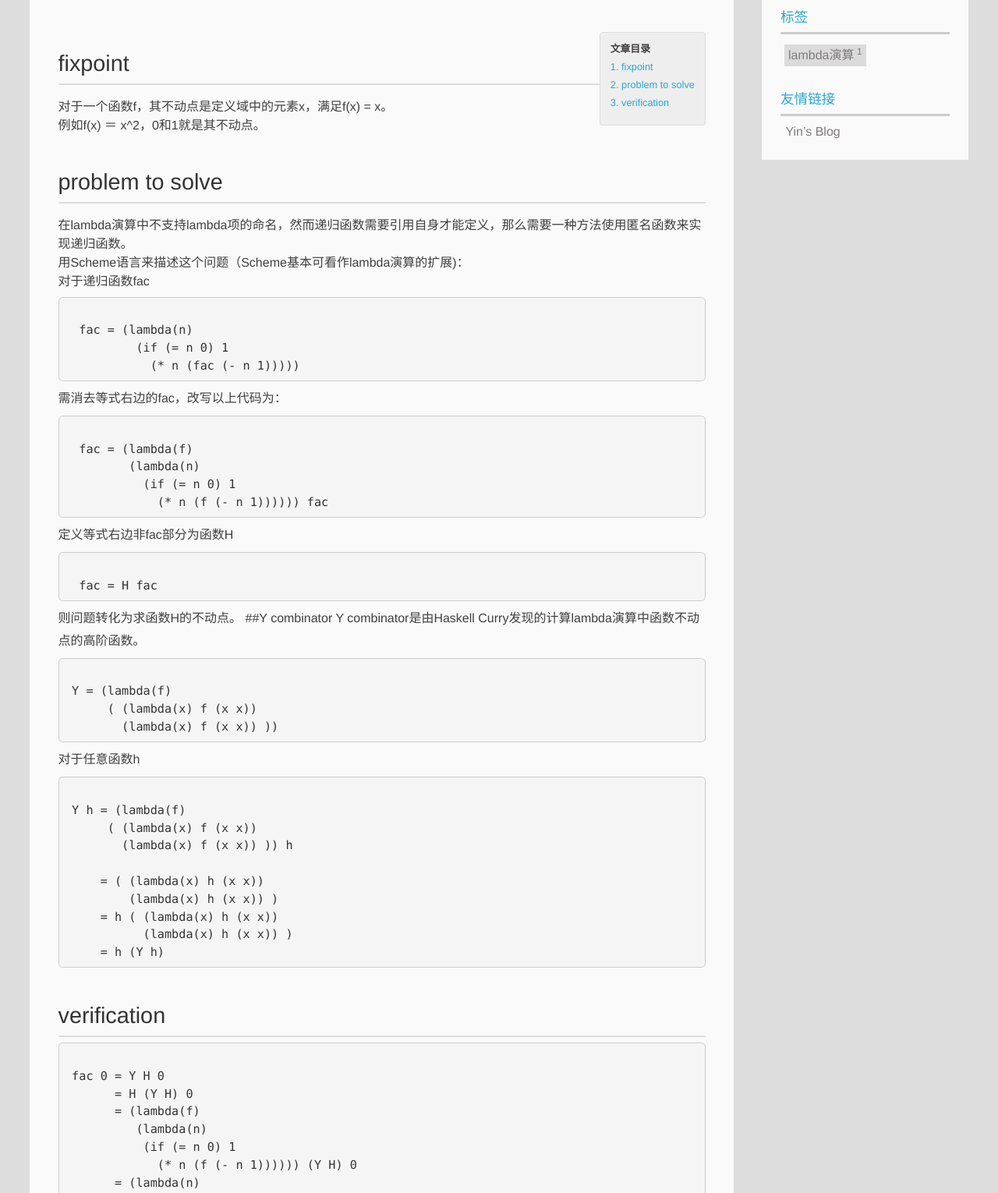
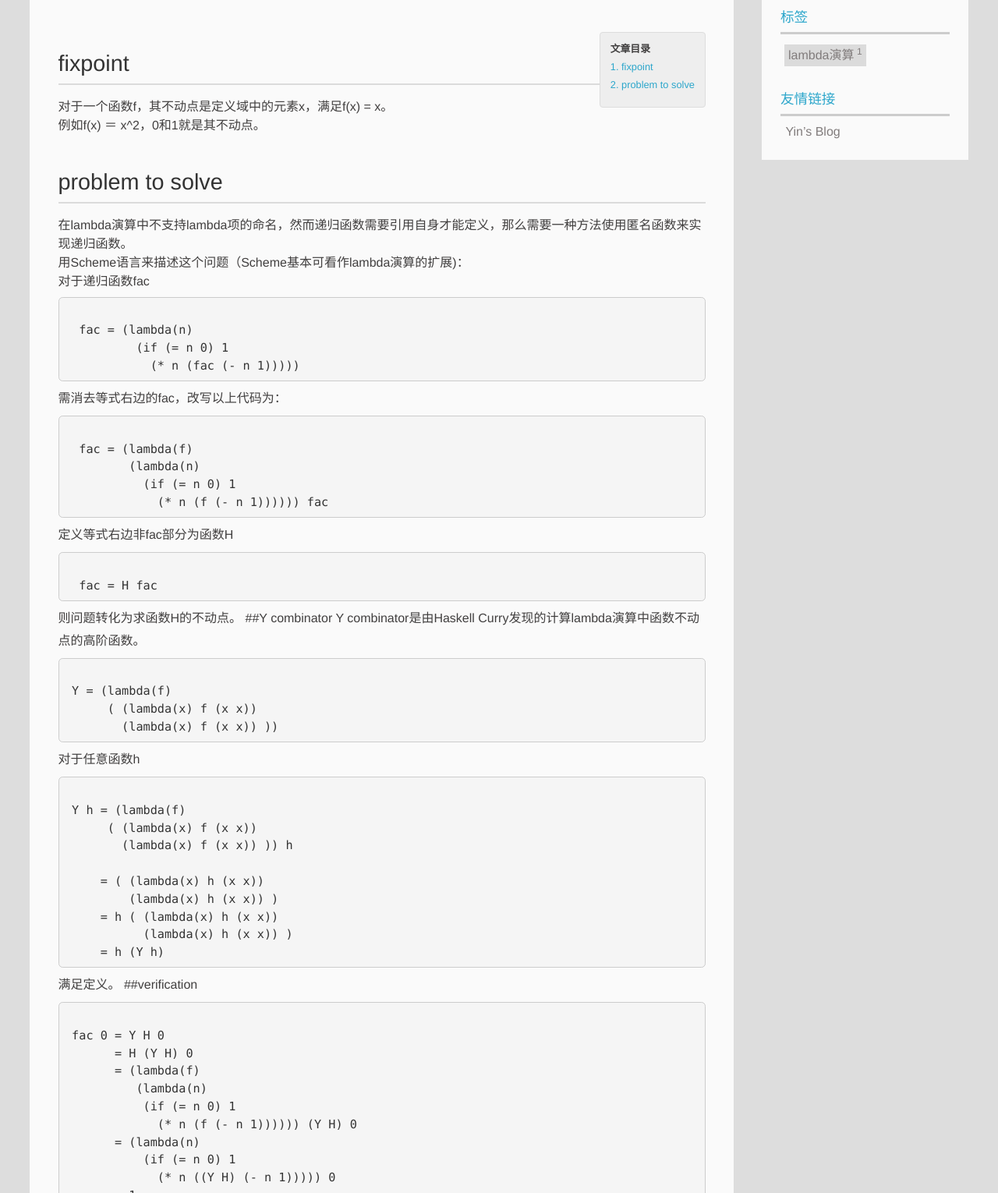
Before and after one commit to NewLisper/NewLisper.github.io, a plain HTML site: page 2014/08/30/fixpoint/index.html in a window 1280 px wide. Shown: the part 320-1850 px from the top of the page at 78% size. Drawn offline with nearby package versions, Linux system fonts and the light colour scheme; some packages are replaced by stand-ins of ours; a script that the page names is missing.

Commit message:
Site updated: 2014-08-30 15:44:45

```diff
--- a/2014/08/30/fixpoint/index.html
+++ b/2014/08/30/fixpoint/index.html
@@ -86,7 +86,7 @@ problem to solve
 		<div id="toc" class="toc-article">
 			<strong class="toc-title">文章目录</strong>
 
-			<ol class="toc"><li class="toc-item toc-level-2"><a class="toc-link" href="#fixpoint"><span class="toc-number">1.</span> <span class="toc-text">fixpoint</span></a></li><li class="toc-item toc-level-2"><a class="toc-link" href="#problem_to_solve"><span class="toc-number">2.</span> <span class="toc-text">problem to solve</span></a></li><li class="toc-item toc-level-2"><a class="toc-link" href="#verification"><span class="toc-number">3.</span> <span class="toc-text">verification</span></a></li></ol>
+			<ol class="toc"><li class="toc-item toc-level-2"><a class="toc-link" href="#fixpoint"><span class="toc-number">1.</span> <span class="toc-text">fixpoint</span></a></li><li class="toc-item toc-level-2"><a class="toc-link" href="#problem_to_solve"><span class="toc-number">2.</span> <span class="toc-text">problem to solve</span></a></li></ol>
 
 		</div>
 
@@ -109,8 +109,8 @@ problem to solve
 定义等式右边非fac部分为函数H
 <pre><code>
  fac = H fac
-</code></pre>
-则问题转化为求函数H的不动点。
+</code></pre>则问题转化为求函数H的不动点。
+
 ##Y combinator
 
 Y combinator是由Haskell Curry发现的计算lambda演算中函数不动点的高阶函数。
@@ -130,9 +130,10 @@ Y h = (lambda(f)
     = h ( (lambda(x) h (x x))
           (lambda(x) h (x x)) )
     = h (Y h)
-</code></pre>
+</code></pre>满足定义。
 
-<h2 id="verification">verification</h2>
+##verification
+
 <pre><code>
 fac 0 = Y H 0
       = H (Y H) 0
```
